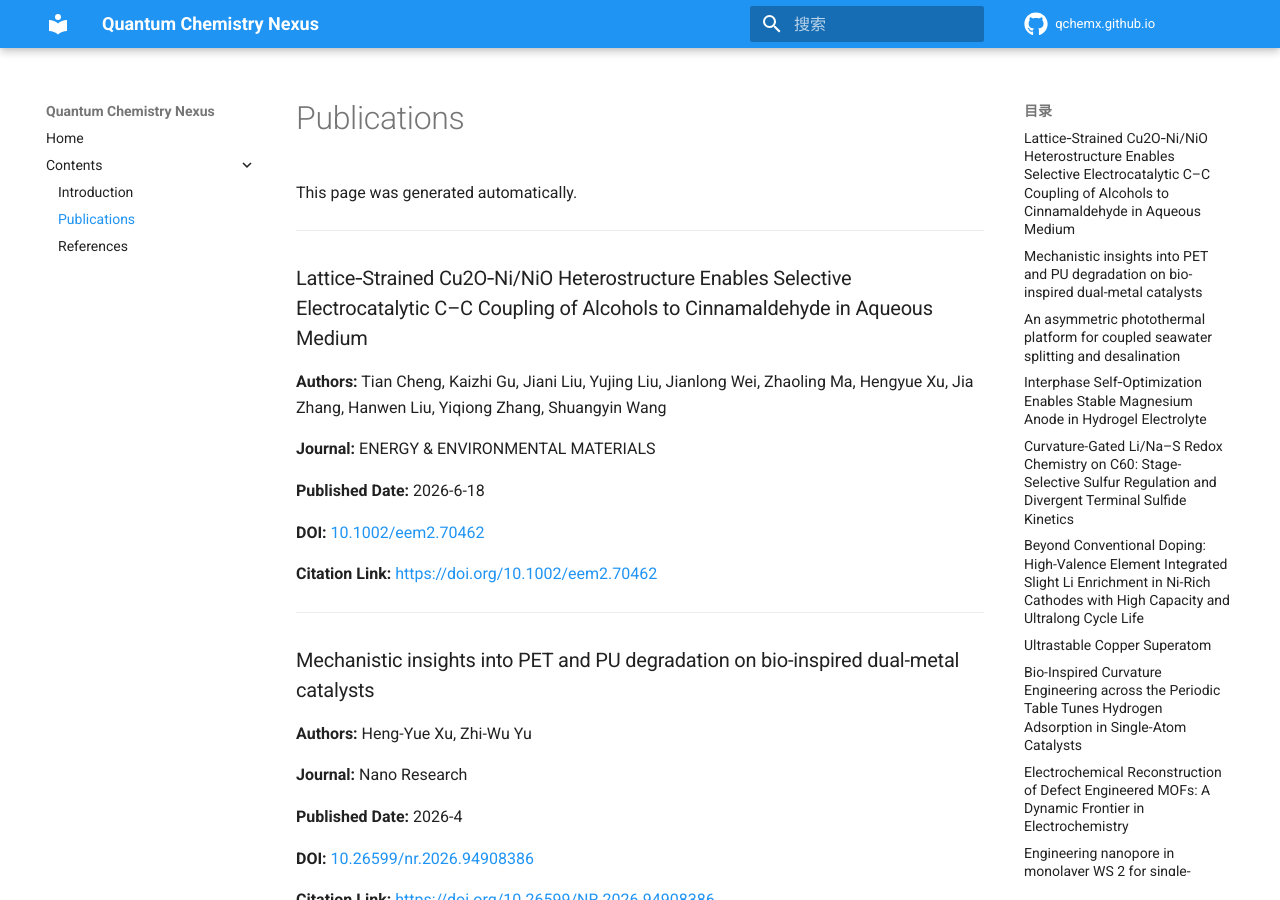
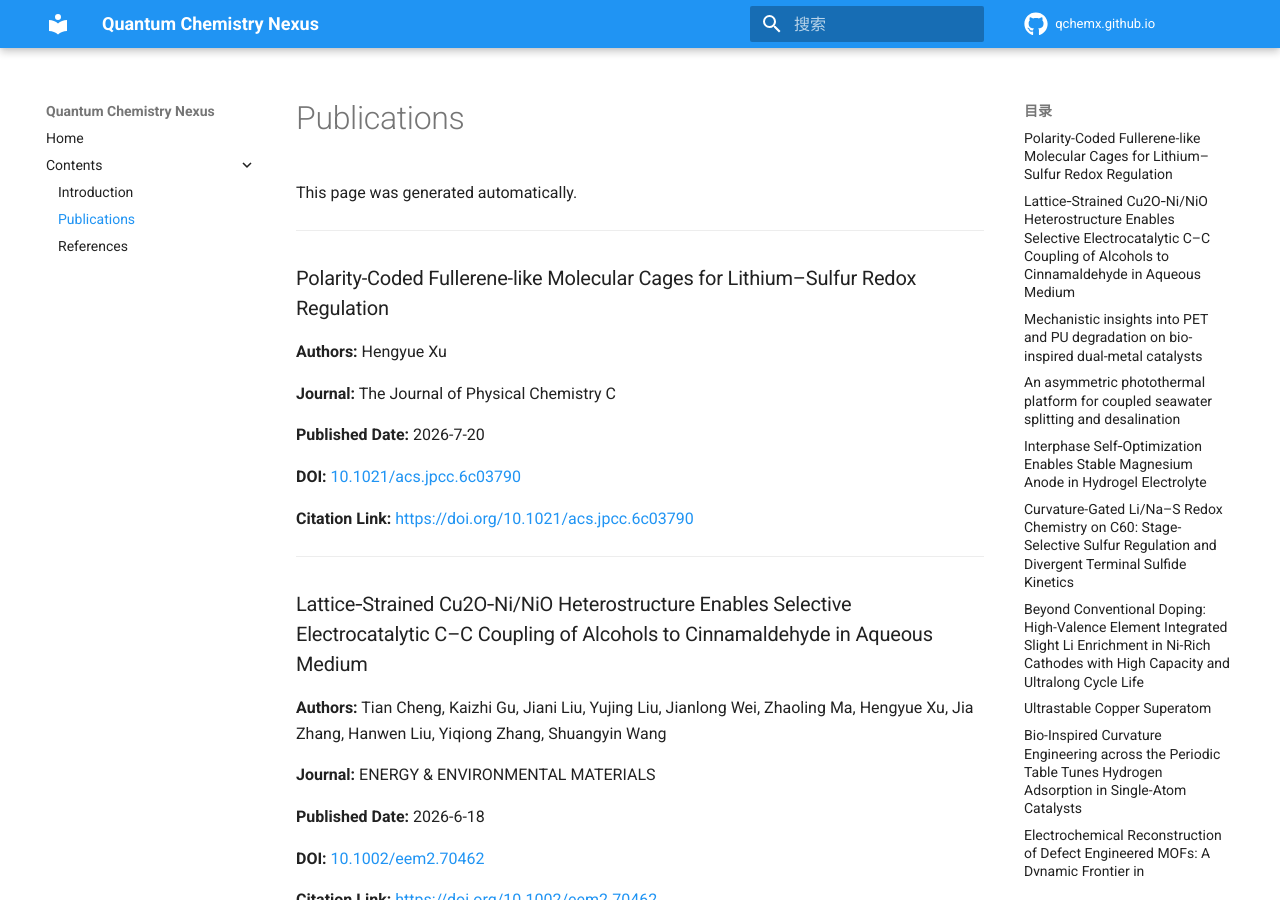
Before and after one commit to QChemX/qchemx.github.io, an MkDocs documentation site: the page built from docs/publications.md, in a window 1280 px wide and 900 px high. Built offline with MkDocs 1.6.1 and Material for MkDocs 9.7.7, drawn with Linux system fonts in a browser that asks for light colours; comment, search, counter and statistics services are not loaded; some of the changed text lies outside the part shown.

Commit message:
[orcid sync] Update publications

```diff
--- a/docs/publications.md
+++ b/docs/publications.md
@@ -6,6 +6,22 @@ This page was generated automatically.
 
 ---
 
+### Polarity-Coded Fullerene-like Molecular Cages for Lithium–Sulfur Redox Regulation
+
+**Authors:** Hengyue Xu
+
+**Journal:** The Journal of Physical Chemistry C
+
+**Published Date:** 2026-7-20
+
+**DOI:** [10.1021/acs.jpcc.6c03790](https://doi.org/10.1021/acs.jpcc.6c03790)
+
+**Citation Link:** [https://doi.org/10.1021/acs.jpcc.6c03790](https://doi.org/10.1021/acs.jpcc.6c03790)
+
+
+
+---
+
 ### Lattice‐Strained Cu2O‐Ni/NiO Heterostructure Enables Selective Electrocatalytic C–C Coupling of Alcohols to Cinnamaldehyde in Aqueous Medium
 
 **Authors:** Tian Cheng, Kaizhi Gu, Jiani Liu, Yujing Liu, Jianlong Wei, Zhaoling Ma, Hengyue Xu, Jia Zhang, Hanwen Liu, Yiqiong Zhang, Shuangyin Wang
```
Also changed, not shown: other parts of docs/publications.md (+1 -1 lines).
